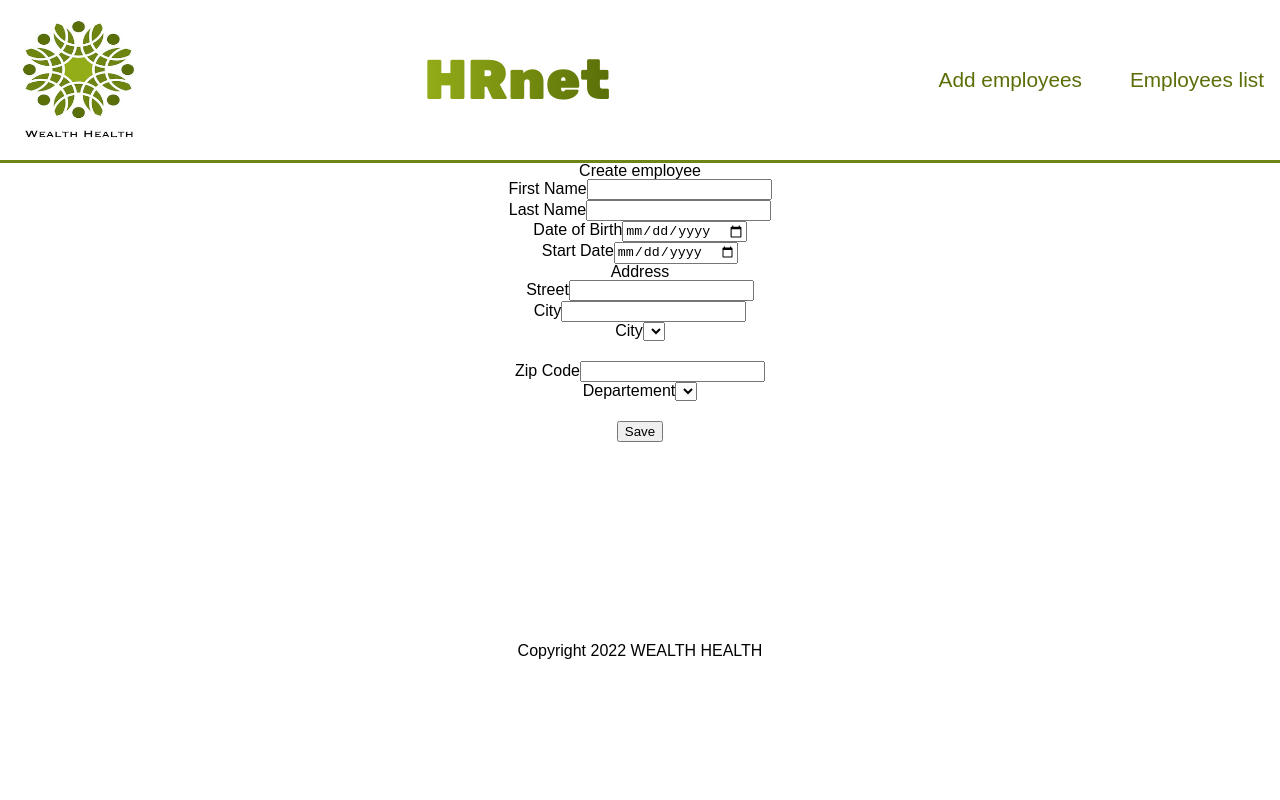
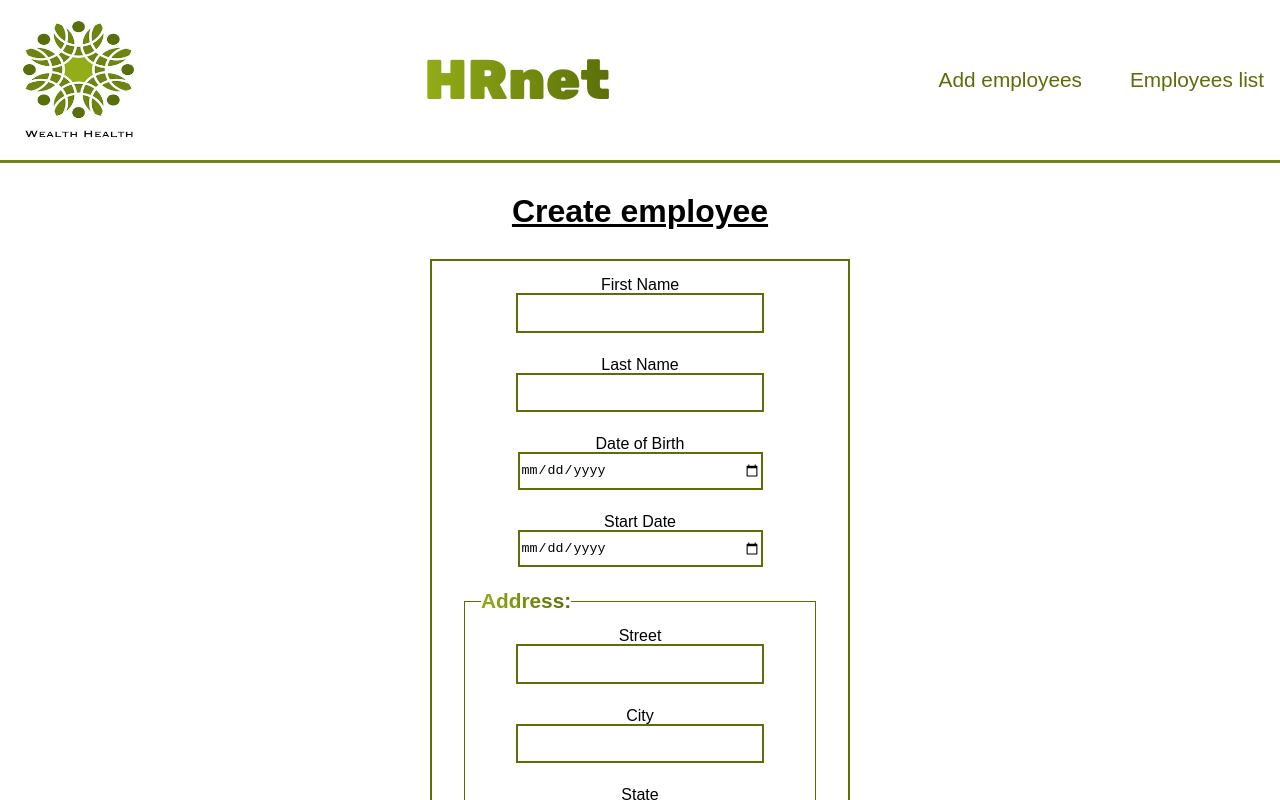
Before and after one commit to OliviaG-dev/OC_P14_02102022, a React (Create React App) app: page / in a window 1280 px wide. Shown: the top 800 px of the page. Built offline with nearby package versions, Linux system fonts and the light colour scheme.

Commit message:
feat:finish home/footer css

```diff
--- a/src/components/footer/Footer.css
+++ b/src/components/footer/Footer.css
@@ -0,0 +1,9 @@
+.footer {
+    width: 100%;
+    margin-top: 3rem;
+    height: 5rem;
+    border-top: 0.23rem solid var(--secundo-color);
+    display: flex;
+    justify-content: center;
+    align-items: center;
+}
--- a/src/components/header/Header.css
+++ b/src/components/header/Header.css
@@ -8,6 +8,7 @@
 
 .header__container {
     display: flex;
+    width: 100%;
 }
 
 .nav__title {
@@ -28,7 +29,7 @@
 
 .header__nav {
     display: flex;
-    width: 100vw;
+    width: 100%;
     justify-content: space-between;
 }
 
--- /dev/null
+++ b/src/data/dataDepartements.js
@@ -0,0 +1,35 @@
+
+const dataDepartements = [
+    {
+        id: 0,
+        value: "",
+        label: "Select a departement..."
+    },
+    {
+        id: 1,
+        value: "sales",
+        label: "Sales"
+    },
+    {
+        id: 2,
+        value: "marketing",
+        label: "Marketing"
+    },
+    {
+        id: 3,
+        value: "engineering",
+        label: "Engineering"
+    },
+    {
+        id: 4,
+        value: "human Resources",
+        label: "Human Resources"
+    },
+    {
+        id: 5,
+        value: "legal",
+        label: "Legal",
+    }
+]
+
+export default dataDepartements;
--- /dev/null
+++ b/src/data/dataStates.js
@@ -0,0 +1,305 @@
+
+const dataState = [
+    {
+        id: 0,
+        name: "Select a state...",
+        abbreviation: ""
+    },
+    {
+        id: 1,
+        name: "Alabama",
+        abbreviation: "AL"
+    },
+    {
+        id: 2,
+        name: "Alaska",
+        abbreviation: "AK"
+    },
+    {
+        id: 3,
+        name: "American Samoa",
+        abbreviation: "AS"
+    },
+    {
+        id: 4,
+        name: "Arizona",
+        abbreviation: "AZ"
+    },
+    {
+        id: 5,
+        name: "Arkansas",
+        abbreviation: "AR"
+    },
+    {
+        id: 6,
+        name: "California",
+        abbreviation: "CA"
+    },
+    {
+        id: 7,
+        name: "Colorado",
+        abbreviation: "CO"
+    },
+    {
+        id: 8,
+        name: "Connecticut",
+        abbreviation: "CT"
+    },
+    {
+        id: 9,
+        name: "Delaware",
+        abbreviation: "DE"
+    },
+    {
+        id: 10,
+        name: "District Of Columbia",
+        abbreviation: "DC"
+    },
+    {
+        id: 11,
+        name: "Federated States Of Micronesia",
+        abbreviation: "FM"
+    },
+    {
+        id: 12,
+        name: "Florida",
+        abbreviation: "FL"
+    },
+    {
+        id: 13,
+        name: "Georgia",
+        abbreviation: "GA"
+    },
+    {
+        id: 14,
+        name: "Guam",
+        abbreviation: "GU"
+    },
+    {
+        id: 15,
+        name: "Hawaii",
+        abbreviation: "HI"
+    },
+    {
+        id: 16,
+        name: "Idaho",
+        abbreviation: "ID"
+    },
+    {
+        id: 17,
+        name: "Illinois",
+        abbreviation: "IL"
+    },
+    {
+        id: 18,
+        name: "Indiana",
+        abbreviation: "IN"
+    },
+    {
+        id: 19,
+        name: "Iowa",
+        abbreviation: "IA"
+    },
+    {
+        id: 20,
+        name: "Kansas",
+        abbreviation: "KS"
+    },
+    {
+        id: 21,
+        name: "Kentucky",
+        abbreviation: "KY"
+    },
+    {
+        id: 22,
+        name: "Louisiana",
+        abbreviation: "LA"
+    },
+    {
+        id: 23,
+        name: "Maine",
+        abbreviation: "ME"
+    },
+    {
+        id: 24,
+        name: "Marshall Islands",
+        abbreviation: "MH"
+    },
+    {
+        id: 25,
+        name: "Maryland",
+        abbreviation: "MD"
+    },
+    {
+        id: 26,
+        name: "Massachusetts",
+        abbreviation: "MA"
+    },
+    {
+        id: 27,
+        name: "Michigan",
+        abbreviation: "MI"
+    },
+    {
+        id: 28,
+        name: "Minnesota",
+        abbreviation: "MN"
+    },
+    {
+        id: 29,
+        name: "Mississippi",
+        abbreviation: "MS"
+    },
+    {
+        id: 30,
+        name: "Missouri",
+        abbreviation: "MO"
+    },
+    {
+        id: 31,
+        name: "Montana",
+        abbreviation: "MT"
+    },
+    {
+        id: 32,
+        name: "Nebraska",
+        abbreviation: "NE"
+    },
+    {
+        id: 33,
+        name: "Nevada",
+        abbreviation: "NV"
+    },
+    {
+        id: 34,
+        name: "New Hampshire",
+        abbreviation: "NH"
+    },
+    {
+        id: 35,
+        name: "New Jersey",
+        abbreviation: "NJ"
+    },
+    {
+        id: 36,
+        name: "New Mexico",
+        abbreviation: "NM"
+    },
+    {
+        id: 37,
+        name: "New York",
+        abbreviation: "NY"
+    },
+    {
+        id: 38,
+        name: "North Carolina",
+        abbreviation: "NC"
+    },
+    {
+        id: 39,
+        name: "North Dakota",
+        abbreviation: "ND"
+    },
+    {
+        id: 40,
+        name: "Northern Mariana Islands",
+        abbreviation: "MP"
+    },
+    {
+        id: 41,
+        name: "Ohio",
+        abbreviation: "OH"
+    },
+    {
+        id: 42,
+        name: "Oklahoma",
+        abbreviation: "OK"
+    },
+    {
+        id: 43,
+        name: "Oregon",
+        abbreviation: "OR"
+    },
+    {
+        id: 44,
+        name: "Palau",
+        abbreviation: "PW"
+    },
+    {
+        id: 45,
+        name: "Pennsylvania",
+        abbreviation: "PA"
+    },
+    {
+        id: 46,
+        name: "Puerto Rico",
+        abbreviation: "PR"
+    },
+    {
+        id: 47,
+        name: "Rhode Island",
+        abbreviation: "RI"
+    },
+    {
+        id: 48,
+        name: "South Carolina",
+        abbreviation: "SC"
+    },
+    {
+        id: 49,
+        name: "South Dakota",
+        abbreviation: "SD"
+    },
+    {
+        id: 50,
+        name: "Tennessee",
+        abbreviation: "TN"
+    },
+    {
+        id: 51,
+        name: "Texas",
+        abbreviation: "TX"
+    },
+    {
+        id: 52,
+        name: "Utah",
+        abbreviation: "UT"
+    },
+    {
+        id: 53,
+        name: "Vermont",
+        abbreviation: "VT"
+    },
+    {
+        id: 54,
+        name: "Virgin Islands",
+        abbreviation: "VI"
+    },
+    {
+        id: 55,
+        name: "Virginia",
+        abbreviation: "VA"
+    },
+    {
+        id: 56,
+        name: "Washington",
+        abbreviation: "WA"
+    },
+    {
+        id: 57,
+        name: "West Virginia",
+        abbreviation: "WV"
+    },
+    {
+        id: 58,
+        name: "Wisconsin",
+        abbreviation: "WI"
+    },
+    {
+        id: 59,
+        name: "Wyoming",
+        abbreviation: "WY"
+    }
+]
+
+export default dataState
--- a/src/pages/home/Home.css
+++ b/src/pages/home/Home.css
@@ -1,4 +1,65 @@
 .home {
-    width: 100vw;
-    height:30rem;
+    display: flex;
+    flex-direction: column;
+    justify-content: center;
+    align-items: center;
 }
+
+.home__container {
+    border: 2px solid var(--tertio-color);
+    width: 30%;
+    padding: 1rem;
+}
+
+.form__div {
+    display: flex;
+    flex-direction: column;
+    justify-content: center;
+    align-items: center;
+    margin-bottom: 1rem;
+}
+
+.form__div input{
+    width: 15rem;
+    height: 2.1rem;
+    border: 2px solid var(--tertio-color);
+    margin-bottom: 0.5rem;
+}
+
+.form__div input:active {
+    border-color: var(--main-color);
+}
+
+.form__div select{
+    width: 15rem;
+    height: 2.1rem;
+    border: 2px solid var(--tertio-color);
+}
+
+.form__error {
+    color: rgb(203, 10, 10);
+    font-weight: bold;
+    font-size: 0.8rem;
+}
+
+.home__text {
+    font-weight: 800;
+    padding: 2rem;
+    font-size: 2rem;
+    text-decoration: underline;
+}
+
+.form__address {
+    border: 1px solid var(--tertio-color);
+    margin: 1rem;
+    padding: 1rem;
+    text-align: left;
+}
+
+.form__address  legend {
+    font-size: 1.3rem;
+    font-weight: 800;
+    background: linear-gradient(to right, var(--main-color) 0%, var(--tertio-color) 100%);
+	-webkit-background-clip: text;
+	-webkit-text-fill-color: transparent;
+}
--- a/src/pages/home/Home.jsx
+++ b/src/pages/home/Home.jsx
@@ -1,6 +1,9 @@
 import './Home.css'
+import dataStates from '../../data/dataStates';
+import dataDepartements from '../../data/dataDepartements';
 import {Formik, Field, Form, ErrorMessage} from 'formik';
 import * as Yup from 'yup';
+
 
 
 const Home = () => {
@@ -25,6 +28,7 @@ const Home = () => {
         state: Yup.string()
             .required('This field is required'),
         zipCode: Yup.number()
+            .test('len', 'Must be exactly 5 characters', val => val.toString().length === 5)
             .required('This field is required'),
         departement: Yup.string()
             .required('This field is required'),
@@ -37,12 +41,10 @@ const Home = () => {
         startDate: "",
         street: "",
         city: "",
-        state: "Alabama",
+        state: "Select a state...",
         zipCode: "",
-        departement: "Sales",
+        departement: "Select a departement...",
     }
-
-
 
 
 
@@ -80,7 +82,7 @@ const Home = () => {
                     </div>
 
                     <fieldset className='form__address'>
-                        <legend>Address</legend>
+                        <legend>Address:</legend>
 
                         <div  className='form__div'>
                             <label htmlFor='street'>Street</label>
@@ -95,9 +97,12 @@ const Home = () => {
                         </div>
 
                         <div  className='form__div'>
-                            <label htmlFor='state'>City</label>
-                            <Field name='state' as='select' className='from__select' />
-                                <option></option>
+                            <label htmlFor='state'>State</label>
+                            <Field name='state' as='select' className='from__select'>
+                                {dataStates.map((option, index) => (
+                                    <option value={option.abbreviation} key={index}>{option.name}</option>
+                                ))}
+                            </Field>
                             <ErrorMessage name='state' component='span' className='form__error' />
                         </div>
 
@@ -111,8 +116,11 @@ const Home = () => {
 
                     <div  className='form__div'>
                         <label htmlFor='departement'>Departement</label>
-                        <Field name='departement' as='select' className='from__select' />
-                            <option></option>
+                        <Field name='departement' as='select' className='from__select'>
+                            {dataDepartements.map((option) => (
+                                <option value={option.value} key={option.key}>{option.label}</option>
+                            ))}
+                        </Field>
                         <ErrorMessage name='departement' component='span' className='form__error' />
                     </div>
 
```
